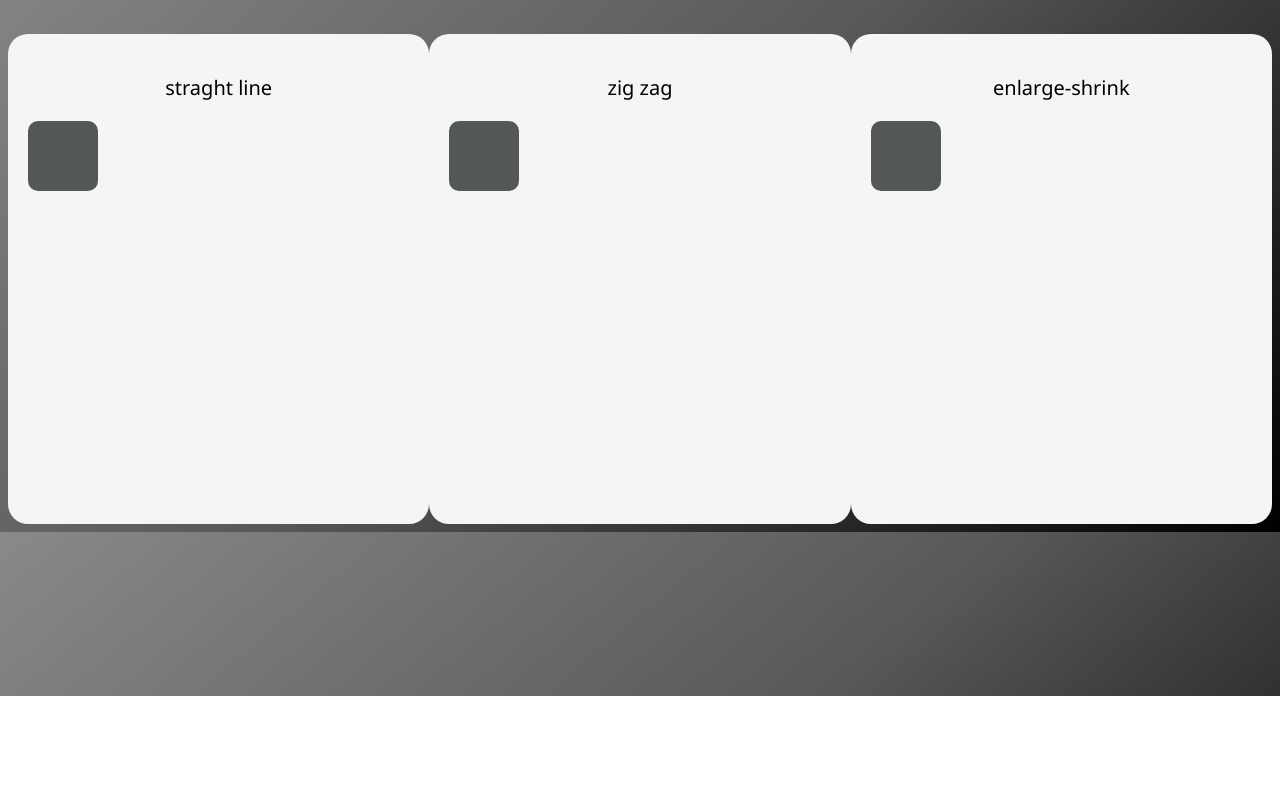
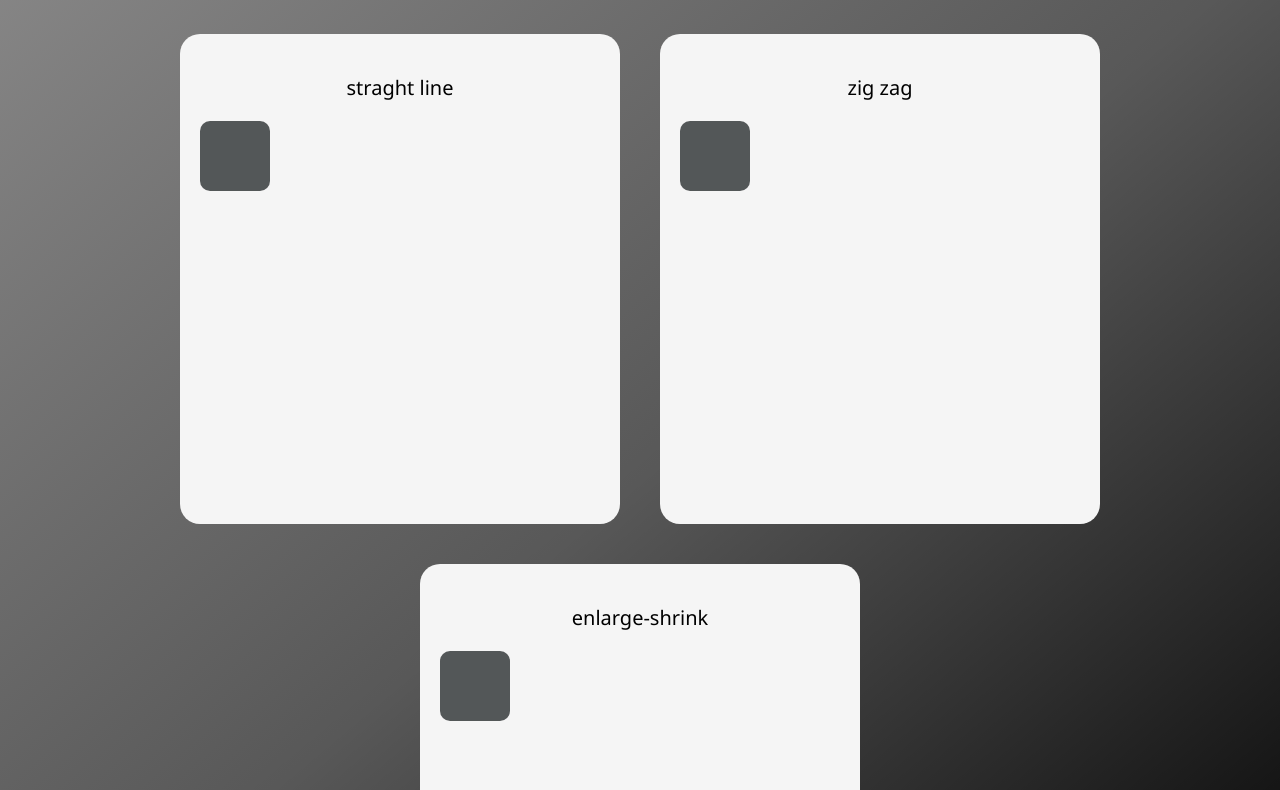
Before and after one commit to jovanydevstudio-sketch/animation, a plain HTML site: page index.html in a window 1280 px wide. Shown: the part 104-894 px from the top of the page. Before the commit the page ends 800 px from the top, so only its background shows below. Drawn offline with Linux system fonts and the light colour scheme.

Commit message:
Add files via upload

```diff
--- a/index.html
+++ b/index.html
@@ -11,15 +11,15 @@
         <h1 class="ani">Animation</h1>
     </header>
     <main>
-    <div class="container">
+    <div class="container" tabindex="0">
         <p class="text">straght line</p>
         <div class="box"></div>
     </div>
-    <div class="container">
+    <div class="container" tabindex="0">
         <p class="text">zig zag</p>
         <div class="box2"></div>
     </div>
-    <div class="containerend">
+    <div class="containerend" tabindex="0">
         <p class="text">enlarge-shrink</p>
         <div class="box3"></div>
     </div>
--- a/style.css
+++ b/style.css
@@ -20,13 +20,15 @@ body {
 
 main {
     display: flex;
-    justify-content: space-around;
+    justify-content: center;
     margin-top: 50px;
-    width: 100%;
+    gap: 40px;
+    flex-wrap: wrap;
 }
 
 .container {
-       width: 400px;
+       width: 90%;
+       max-width: 400px;
        height: 450PX;
        background-color: whitesmoke;
        border-radius: 20px;
@@ -63,10 +65,10 @@ main {
     border-radius: 10px;
 }
 
-.containerend:hover, .containerend:active {
+.containerend:hover, .containerend:active, .container:focus {
     border: 5px solid black;
 }
-.container:hover, .container:active {
+.container:hover, .container:active, .container:focus {
     border: 5px solid black;
 }
 
@@ -87,13 +89,13 @@ main {
         transform: translate(0,0) rotate(0deg);
     }
     25%{
-        transform: translate(300px,0) rotate(90deg);
+        transform: translate(250px,0) rotate(90deg);
     }
     50%{
-        transform: translate(300px,300px) rotate(180deg);
+        transform: translate(250px,250px) rotate(180deg);
     }
     75%{
-        transform: translate(0,300px) rotate(270deg);
+        transform: translate(0,250px) rotate(270deg);
     }
     100%{
         transform: translate(0,0) rotate(360deg);
@@ -105,13 +107,13 @@ main {
         transform: translate(0,0) rotate(0deg);
     }
     25%{
-        transform: translate(300px,300px) rotate(90deg);
+        transform: translate(250px,250px) rotate(90deg);
     }
     50%{
-        transform: translate(300px,0) rotate(180deg);
+        transform: translate(250px,0) rotate(180deg);
     }
     75%{
-        transform: translate(0,300px) rotate(270deg);
+        transform: translate(0,250px) rotate(270deg);
     }
     100%{
         transform: translate(0,0);
@@ -146,6 +148,5 @@ main {
     main {
         flex-direction: column;
         align-items: center;
-        gap: 30px;
     }
 }
```
